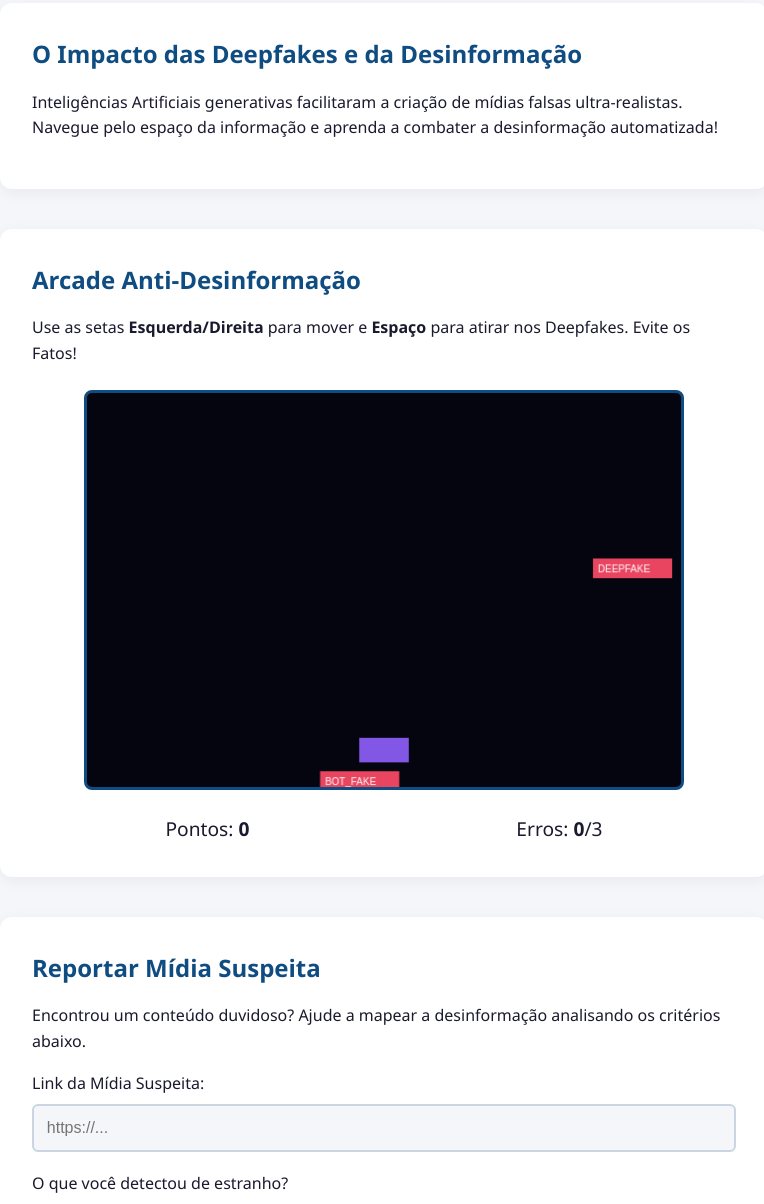
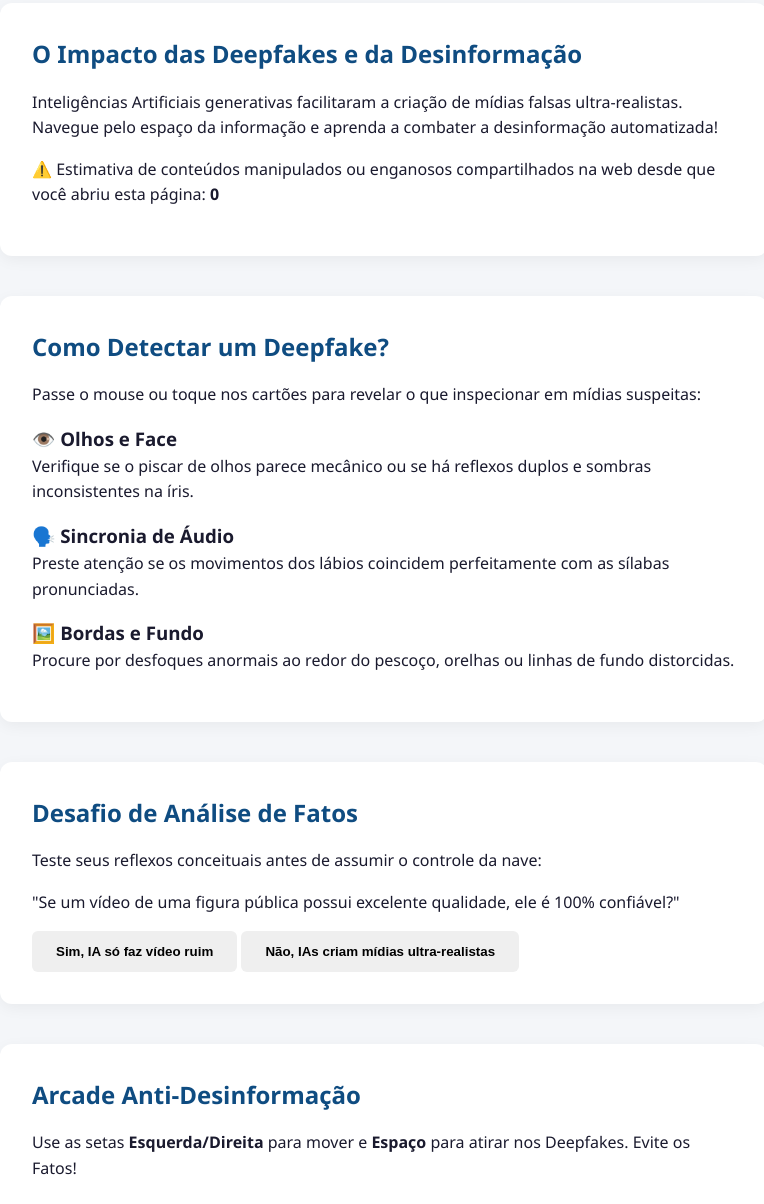
Before and after one commit to vicenterafaella/-cidadaniadigital2026, a plain HTML site: page index.html in a window 1280 px wide. Shown: the part 144-1348 px from the top of the page, without its empty margins (256-1020 px from the left). Drawn offline with Linux system fonts and the light colour scheme.

Commit message:
Update index.html

```diff
--- a/index.html
+++ b/index.html
@@ -4,7 +4,6 @@
     <meta charset="UTF-8">
     <meta name="viewport" content="width=device-width, initial-scale=1.0">
     <title>Portal Cidadania Digital: Operação Anti-Deepfake</title>
-    <!-- IMPORTANTE: Agora aponta direto para o arquivo na mesma pasta -->
     <link rel="stylesheet" href="style.css">
 </head>
 <body>
@@ -15,11 +14,50 @@
     </header>
 
     <main>
+        <!-- Introdução & Contador de Impacto Social em Tempo Real -->
         <section id="introducao">
             <h2>O Impacto das Deepfakes e da Desinformação</h2>
             <p>Inteligências Artificiais generativas facilitaram a criação de mídias falsas ultra-realistas. Navegue pelo espaço da informação e aprenda a combater a desinformação automatizada!</p>
+            <div class="alerta-estatistica">
+                <p>⚠️ Estimativa de conteúdos manipulados ou enganosos compartilhados na web desde que você abriu esta página: <strong id="contador-fake">0</strong></p>
+            </div>
         </section>
 
+        <!-- NOVO: Guia Visual de Identificação (Uso Avançado de Flexbox/Hover) -->
+        <section id="guia-inspecao">
+            <h2>Como Detectar um Deepfake?</h2>
+            <p>Passe o mouse ou toque nos cartões para revelar o que inspecionar em mídias suspeitas:</p>
+            <div class="container-cards">
+                <div class="card-inspecao">
+                    <h3>👁️ Olhos e Face</h3>
+                    <p class="detalhe-card">Verifique se o piscar de olhos parece mecânico ou se há reflexos duplos e sombras inconsistentes na íris.</p>
+                </div>
+                <div class="card-inspecao">
+                    <h3>🗣️ Sincronia de Áudio</h3>
+                    <p class="detalhe-card">Preste atenção se os movimentos dos lábios coincidem perfeitamente com as sílabas pronunciadas.</p>
+                </div>
+                <div class="card-inspecao">
+                    <h3>🖼️ Bordas e Fundo</h3>
+                    <p class="detalhe-card">Procure por desfoques anormais ao redor do pescoço, orelhas ou linhas de fundo distorcidas.</p>
+                </div>
+            </div>
+        </section>
+
+        <!-- NOVO: Quiz de Validação Rápida (Requisito da Aula 3) -->
+        <section id="quiz-secao">
+            <h2>Desafio de Análise de Fatos</h2>
+            <p>Teste seus reflexos conceituais antes de assumir o controle da nave:</p>
+            <div id="container-quiz">
+                <p id="pergunta-texto">"Se um vídeo de uma figura pública possui excelente qualidade, ele é 100% confiável?"</p>
+                <div class="botoes-quiz">
+                    <button class="btn-quiz" data-resposta="falso">Sim, IA só faz vídeo ruim</button>
+                    <button class="btn-quiz" data-resposta="verdadeiro">Não, IAs criam mídias ultra-realistas</button>
+                </div>
+                <div id="feedback-quiz" class="escondido"></div>
+            </div>
+        </section>
+
+        <!-- O Jogo Interativo (Space Shooter) -->
         <section id="arena-jogo">
             <h2>Arcade Anti-Desinformação</h2>
             <p>Use as setas <strong>Esquerda/Direita</strong> para mover e <strong>Espaço</strong> para atirar nos Deepfakes. Evite os Fatos!</p>
@@ -38,6 +76,7 @@
             </div>
         </section>
 
+        <!-- Formulário de Denúncia / Feedback -->
         <section id="formulario-conscientizacao">
             <h2>Reportar Mídia Suspeita</h2>
             <p>Encontrou um conteúdo duvidoso? Ajude a mapear a desinformação analisando os critérios abaixo.</p>
@@ -69,7 +108,6 @@
         <p>&copy; 2026 Projeto Cidadania Digital. Desenvolvido para fins educacionais.</p>
     </footer>
 
-    <!-- IMPORTANTE: Agora aponta direto para o script na mesma pasta -->
     <script src="script.js"></script>
 </body>
 </html>
```
